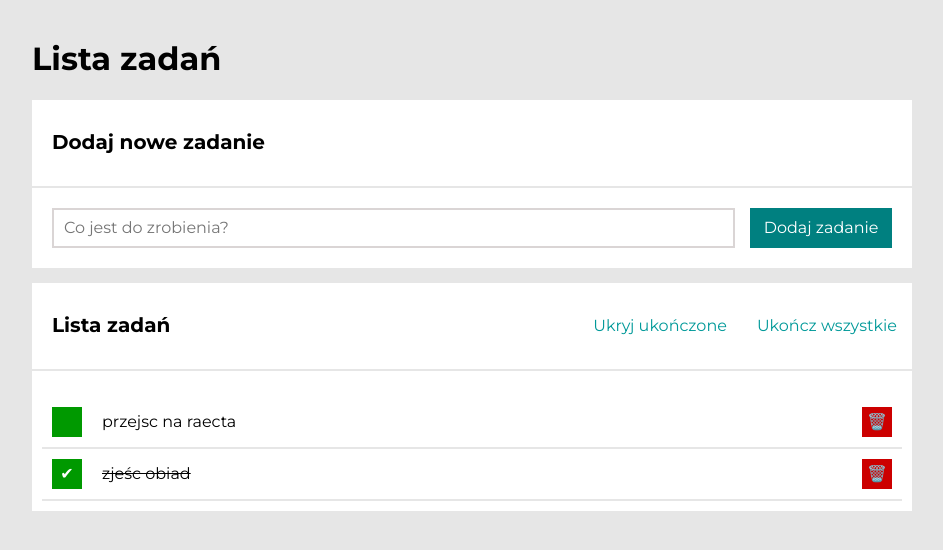
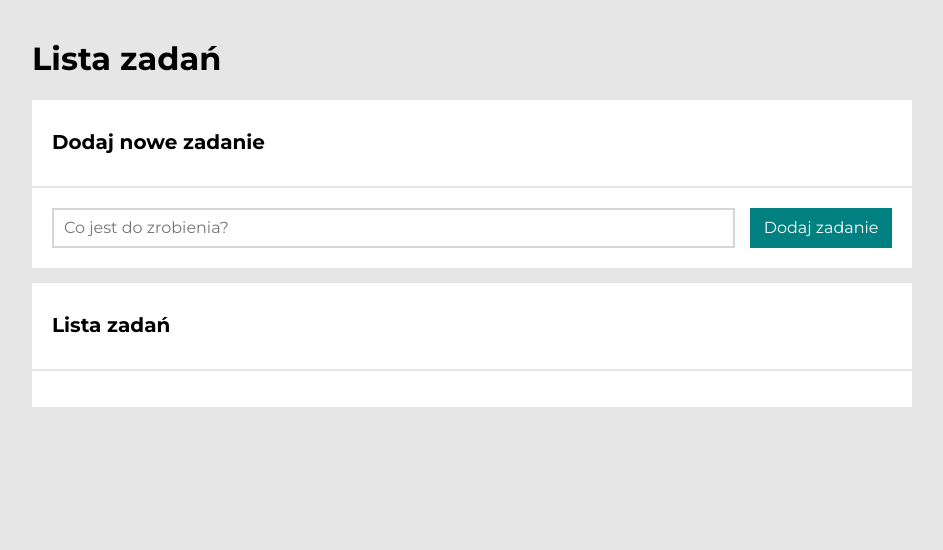
Before and after one commit to adrianplotka/todo-list-react, a React (Create React App) app: page / in a window 1280 px wide. Shown: the top 550 px of the page, without its empty margins (168-1111 px from the left). Built offline with nearby package versions, Linux system fonts and the light colour scheme.

Commit message:
add local storage

```diff
--- a/src/App.js
+++ b/src/App.js
@@ -4,14 +4,15 @@
 import Section from "./Section";
 import Header from "./Header";
 import Container from "./Container";
-import { useState } from "react";
+import { useEffect, useState } from "react";
 
 function App() {
   const [hideDone, setHideDone] = useState(false);
-  const [tasks, setTasks] = useState([
-    { id: 1, content: "przejsc na raecta", done: false },
-    { id: 2, content: "zjeśc obiad", done: true },
-  ]);
+  const [tasks, setTasks] = useState(JSON.parse(localStorage.getItem("tasks")) || [])
+
+  useEffect(() => {
+    localStorage.setItem("tasks", JSON.stringify(tasks));
+  }, [tasks]);
 
   const toogleHideDone = () => {
     setHideDone(hideDone => !hideDone);
@@ -44,6 +45,8 @@
     },
     ]);
   };
+
+
 
   return (
     <Container>
```
